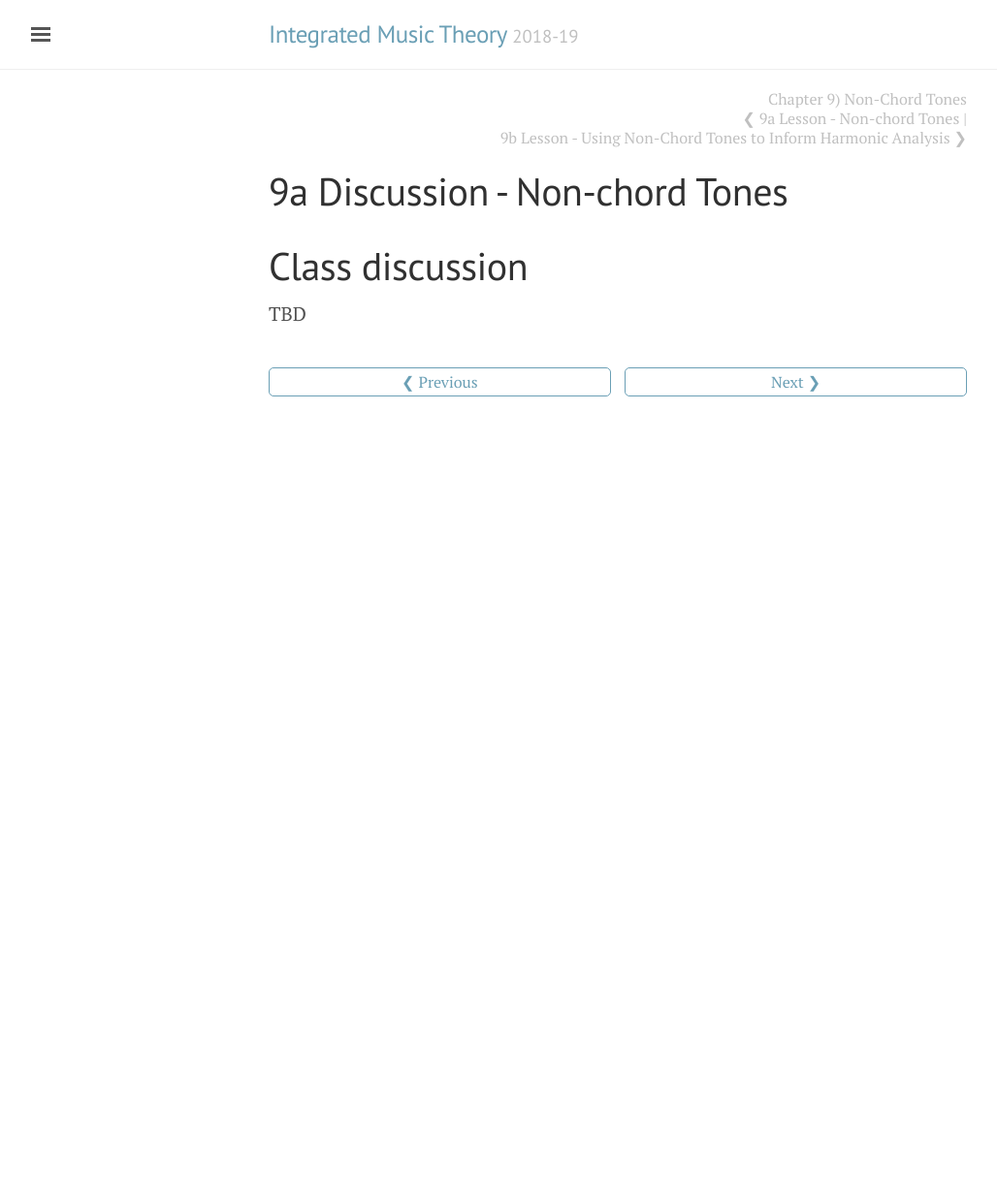
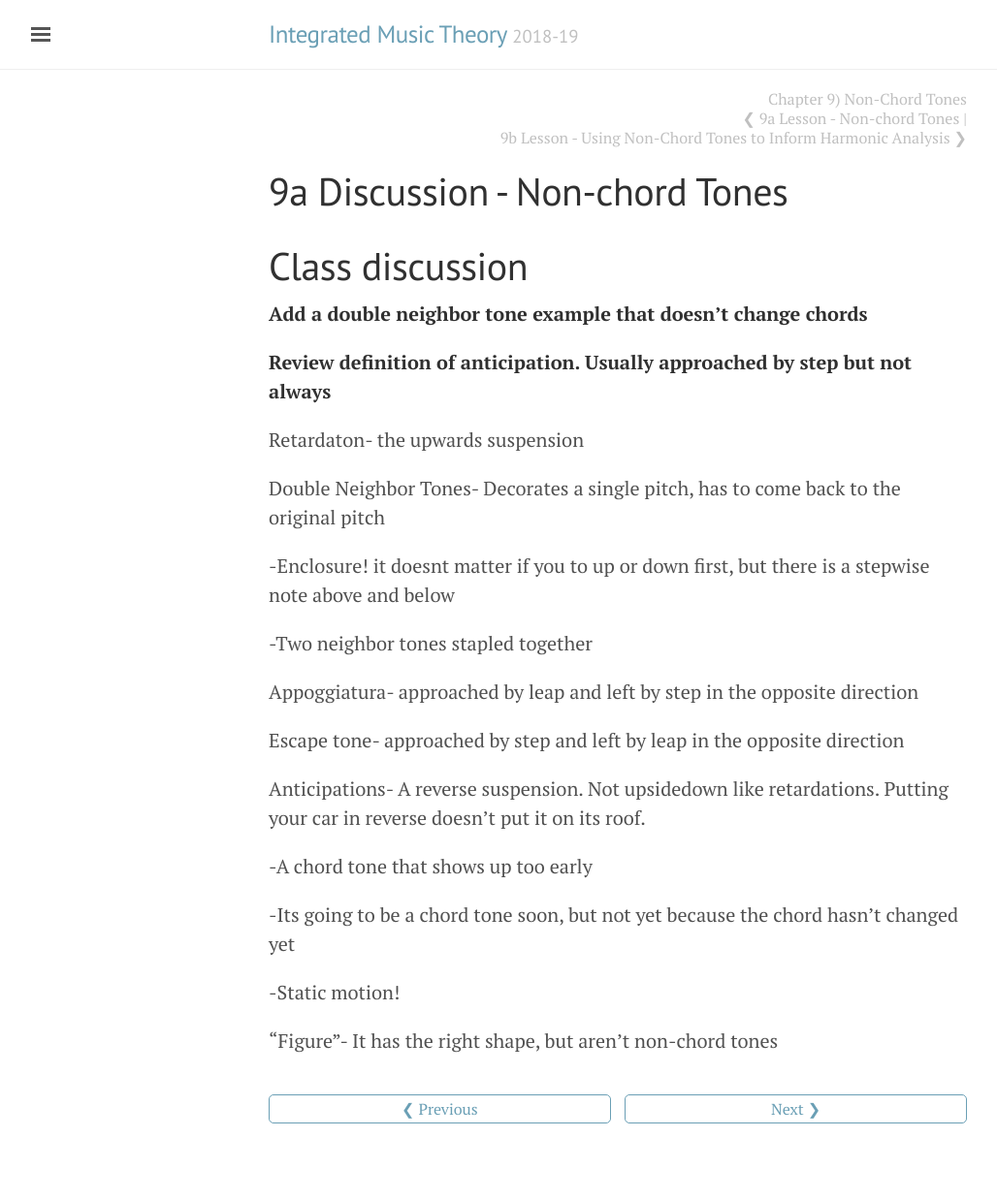
Before and after one commit to intmus/inttheory19-20, a Jekyll site: the page built from _09-non-chord-tones/a2-nonchordtones.md, in a window 1280 px wide. Shown: the whole page at 97% size, without its empty margins (3-1031 px from the left). Built offline with Jekyll 4.4.1, drawn with Linux system fonts in a browser that asks for light colours; before the commit the page ends 900 px from its top, so only the background shows below that.

Commit message:
Update a2-nonchordtones.md

```diff
--- a/_09-non-chord-tones/a2-nonchordtones.md
+++ b/_09-non-chord-tones/a2-nonchordtones.md
@@ -5,4 +5,28 @@ title: 9a Discussion - Non-chord Tones
 
 # Class discussion
 
-TBD
+**Add a double neighbor tone example that doesn't change chords**
+
+**Review definition of anticipation. Usually approached by step but not always**
+
+Retardaton- the upwards suspension
+
+Double Neighbor Tones- Decorates a single pitch, has to come back to the original pitch
+
+ -Enclosure! it doesnt matter if you to up or down first, but there is a stepwise note above and below
+
+ -Two neighbor tones stapled together
+
+Appoggiatura- approached by leap and left by step in the opposite direction
+
+Escape tone- approached by step and left by leap in the opposite direction
+
+Anticipations- A reverse suspension. Not upsidedown like retardations. Putting your car in reverse doesn't put it on its roof.
+
+-A chord tone that shows up too early
+
+-Its going to be a chord tone soon, but not yet because the chord hasn't changed yet
+
+-Static motion!
+
+"Figure"- It has the right shape, but aren't non-chord tones
```
